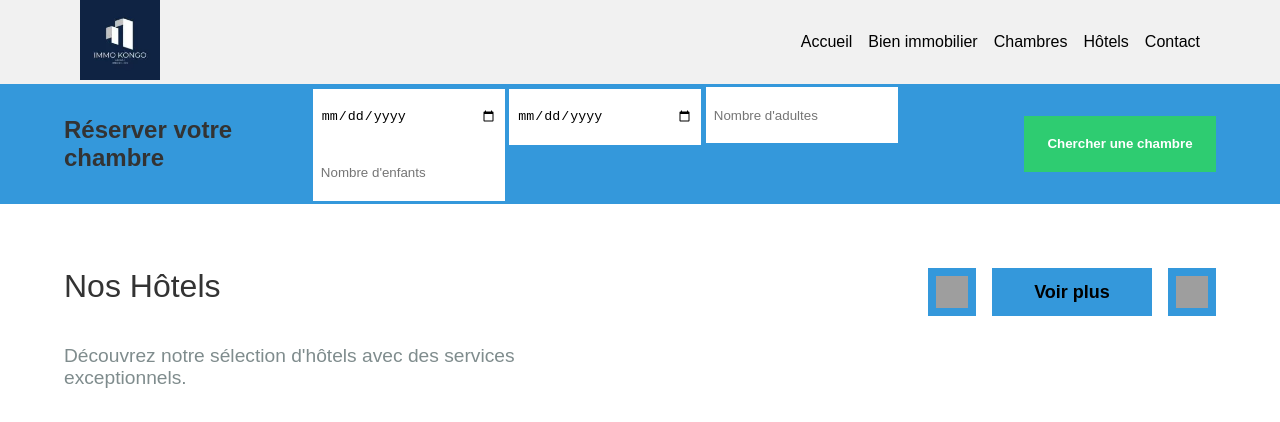
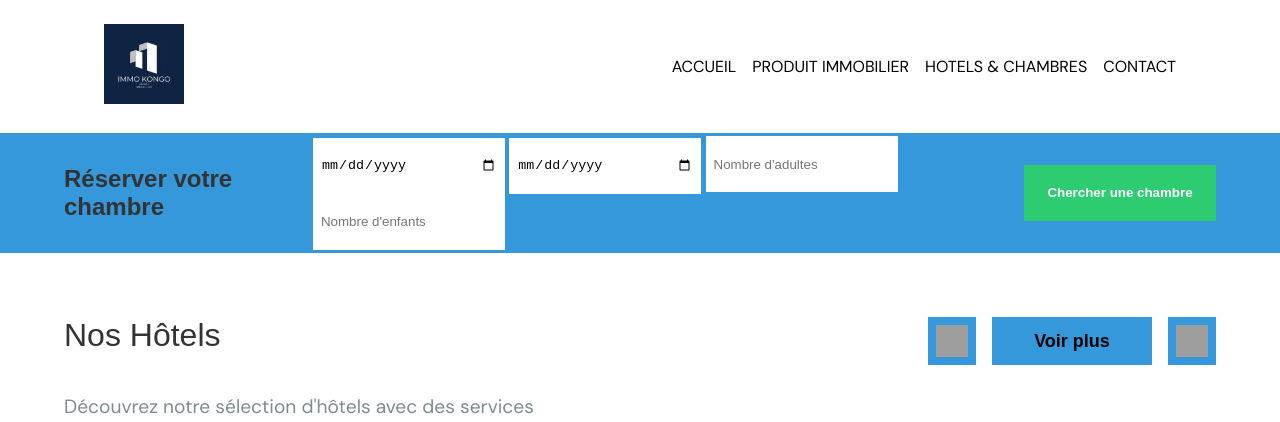
Before and after one commit to GadNtenta/immo-kongo-reservation-hotel, a plain HTML site: page index.html in a window 1280 px wide. Shown: the top 422 px of the page. Drawn offline with Linux system fonts and the light colour scheme; grey boxes are pictures that could not be loaded.

Commit message:
link site & hotel page

```diff
--- a/header_footer.css
+++ b/header_footer.css
@@ -3,7 +3,8 @@
   align-items: center;
   justify-content: space-between;
   padding: 0 5rem;
-  background-color: #f1f1f1;
+  /* background-color: #f1f1f1; */
+  margin: 1.5rem;
 }
 
 .header__logo-image {
@@ -19,28 +20,29 @@
 
 .header__nav-link {
   text-decoration: none;
+  font-size: 16px;
   color: #000;
 
   &:hover {
-    color: #46a7c2;
+    color: #3AA6B9;
   }
 
   &:active {
-    color: #46a7c2;
+    color: #3AA6B9;
     font-weight: bold;
   }
 
   &:focus {
-    color: #46a7c2;
+    color: #3AA6B9;
   }
 }
 
-.footer__content{
+.footer__content {
   display: flex;
   align-items: center;
   justify-content: space-between;
   padding: 0 5rem;
-  background-color: #6EC1E4;
+  background-color: #2997AA;
 }
 
 .footer__logo {
@@ -48,7 +50,12 @@
   height: 5rem;
 }
 
-.footer__content{
+.footer__content {
   display: flex;
   height: 10rem;
 }
+
+.footer__link{
+  text-decoration: none;
+  color: #3AA6B9;
+}
--- a/index.html
+++ b/index.html
@@ -6,6 +6,12 @@
     <title>Immo Kongo</title>
     <link rel="stylesheet" href="./style.css" />
     <link rel="stylesheet" href="./header_footer.css" />
+    <link rel="preconnect" href="https://fonts.googleapis.com" />
+    <link rel="preconnect" href="https://fonts.gstatic.com" crossorigin />
+    <link
+      href="https://fonts.googleapis.com/css2?family=DM+Sans:ital,opsz,wght@0,9..40,100..1000;1,9..40,100..1000&family=PT+Sans:ital,wght@0,400;0,700;1,400;1,700&display=swap"
+      rel="stylesheet"
+    />
   </head>
   <body>
     <header class="header">
@@ -19,19 +25,22 @@
       <div class="header__nav">
         <ul class="header__nav-list">
           <li class="header__nav-item">
-            <a class="header__nav-link" href="https://immokongo.com">Accueil</a>
+            <a class="header__nav-link" href="https://immokongo.com">ACCUEIL</a>
           </li>
           <li class="header__nav-item">
-            <a class="header__nav-link" href="index.html">Bien immobilier</a>
+            <a
+              class="header__nav-link"
+              href="https://immokongo.com/vente-immobilier/"
+              >PRODUIT IMMOBILIER</a
+            >
           </li>
           <li class="header__nav-item">
-            <a class="header__nav-link" href="chambres.html">Chambres</a>
+            <a class="header__nav-link" href="index.html">HOTELS & CHAMBRES</a>
           </li>
           <li class="header__nav-item">
-            <a class="header__nav-link" href="hotels.html">Hôtels</a>
-          </li>
-          <li class="header__nav-item">
-            <a class="header__nav-link" href="contact.html">Contact</a>
+            <a class="header__nav-link" href="https://immokongo.com/contact/"
+              >CONTACT</a
+            >
           </li>
         </ul>
       </div>
--- a/style.css
+++ b/style.css
@@ -25,7 +25,8 @@
 }
 
 body {
-  font-family: "Poppins", sans-serif;
+  font-family: "DM Sans", serif;
+  font-style: normal;
 }
 
 h1,
@@ -33,8 +34,6 @@ h2 {
   font-family: sans-serif;
   font-weight: 400;
 }
-
-
 
 .reservation__title {
   font-size: var(--font-titre-tertiaire);
@@ -235,7 +234,7 @@ hr {
   color: var(--couleur-texte-secondaire);
 }
 
-.rooms__icon{
+.rooms__icon {
   width: 2rem;
   height: 2rem;
 }
@@ -464,6 +463,6 @@ hr {
 }
 
 .image__card {
-    width: 400px;
-    height: 400px;
+  width: 400px;
+  height: 400px;
 }
```
Also changed, not shown: chambres.html (+8 -7 lines).
